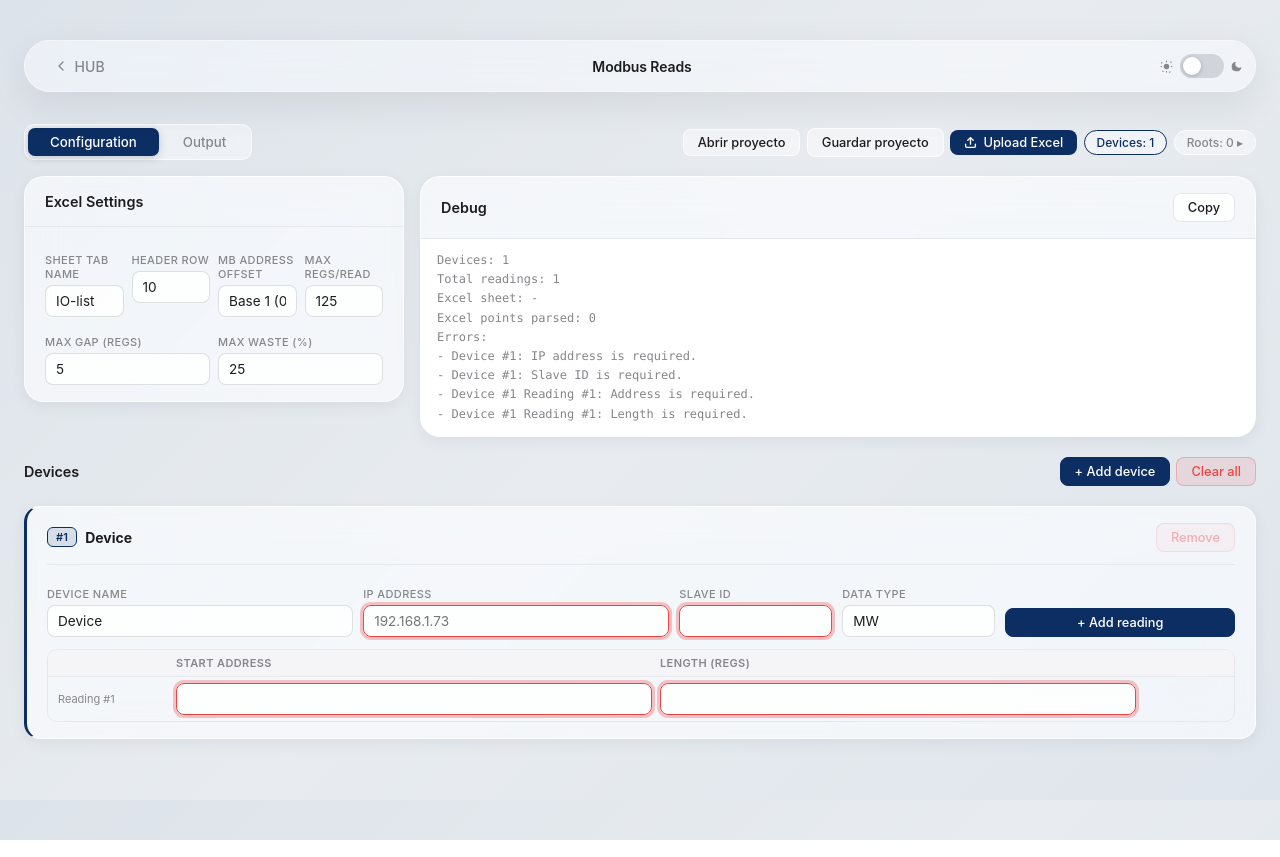
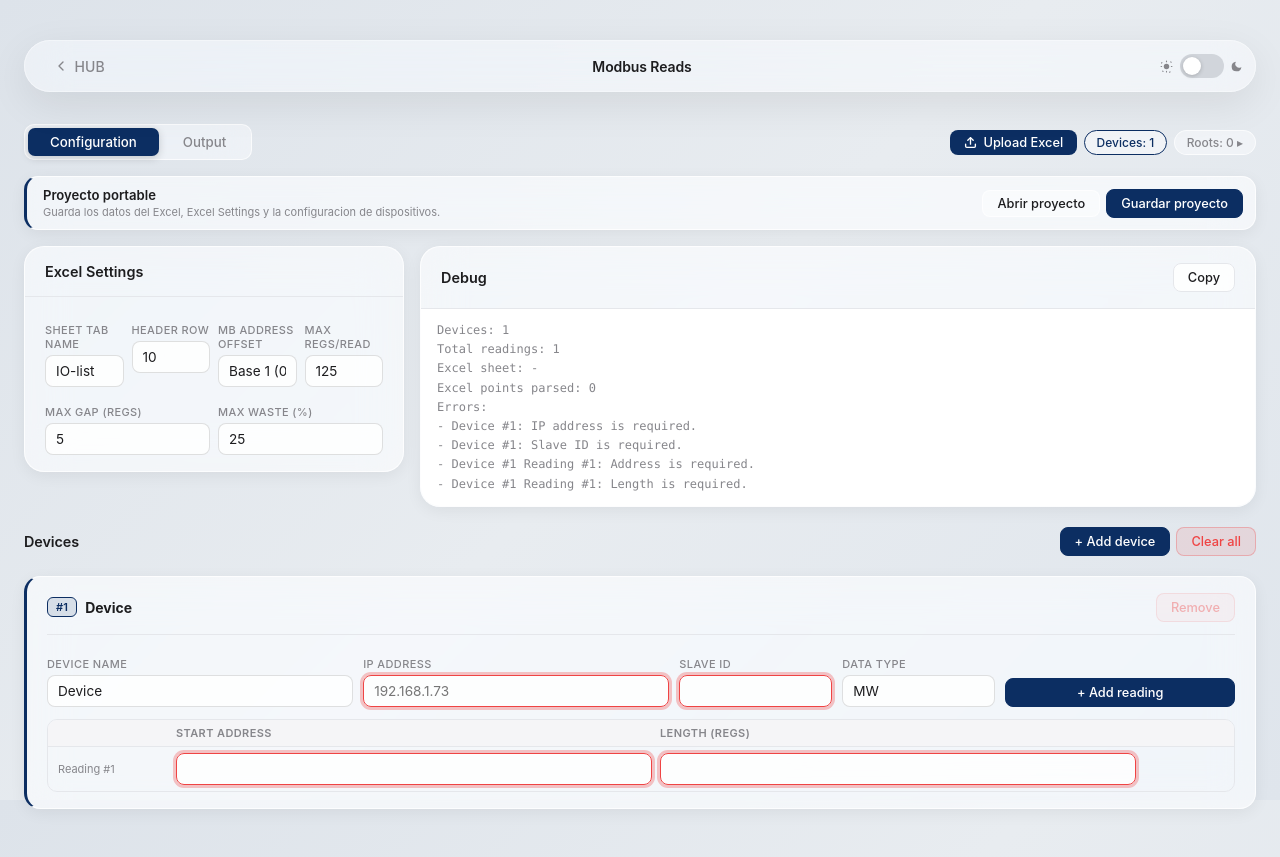
Before and after one commit to AdanBaltic/Hub-Tools, a plain HTML site: page tools/ModbusReads/index.html in a window 1280 px wide. Drawn offline with nearby package versions, Linux system fonts and the light colour scheme.

Commit message:
Add files via upload

```diff
--- a/tools/ModbusReads/css/modbus.css
+++ b/tools/ModbusReads/css/modbus.css
@@ -337,6 +337,45 @@ input:checked + .slider:before { transform: translateX(20px); }
     border-radius: 12px;
 }
 
+.project-bar {
+    display: flex;
+    align-items: center;
+    justify-content: space-between;
+    gap: 1rem;
+    padding: 10px 12px 10px 16px;
+    background: var(--card-bg);
+    backdrop-filter: var(--glass-blur);
+    -webkit-backdrop-filter: var(--glass-blur);
+    border: 1px solid var(--card-border);
+    border-left: 3px solid var(--accent-color);
+    border-radius: 14px;
+    box-shadow: var(--card-shadow);
+}
+
+.project-bar-copy {
+    display: flex;
+    flex-direction: column;
+    gap: 2px;
+}
+
+.project-bar-title {
+    color: var(--text-main);
+    font-size: 0.82rem;
+    font-weight: 600;
+}
+
+.project-bar-description {
+    color: var(--text-muted);
+    font-size: 11px;
+}
+
+.project-bar-actions {
+    display: flex;
+    align-items: center;
+    gap: 6px;
+    flex-shrink: 0;
+}
+
 /* ══════════════════════════════════════════════════════════════════════
    PANEL (glass card)
    ══════════════════════════════════════════════════════════════════════ */
@@ -473,16 +512,21 @@ input:checked + .slider:before { transform: translateX(20px); }
     transition: background-color 0.15s, border-color 0.15s, color 0.15s;
 }
 
-.project-file-label:hover,
-.project-save-btn:hover {
+.project-file-label:hover {
     background: var(--accent-color-hover);
     border-color: var(--accent-color);
     color: var(--accent-color);
 }
 
 .project-save-btn {
-    background: var(--glass-bg);
-    border-color: var(--glass-border);
+    min-width: 126px;
+}
+
+.project-save-btn:hover {
+    background: var(--accent-color);
+    border-color: var(--accent-color);
+    color: #ffffff;
+    filter: brightness(1.1);
 }
 
 /* ══════════════════════════════════════════════════════════════════════
@@ -841,5 +885,7 @@ input:checked + .slider:before { transform: translateX(20px); }
     .grid-5 > :last-child { grid-column: auto; }
     .tab-bar { flex-direction: column; align-items: flex-start; }
     .tab-meta { width: 100%; }
+    .project-bar { align-items: stretch; flex-direction: column; }
+    .project-bar-actions { width: 100%; }
     .project-file-label, .project-save-btn, .file-input-label { flex: 1; }
 }
--- a/tools/ModbusReads/index.html
+++ b/tools/ModbusReads/index.html
@@ -62,11 +62,6 @@
         </button>
       </div>
       <div class="tab-meta">
-        <label class="project-file-label">
-          Abrir proyecto
-          <input type="file" @change="onProjectFile" accept=".hubproject" style="display:none" />
-        </label>
-        <button class="btn project-save-btn" @click="saveProject">Guardar proyecto</button>
         <label class="file-input-label">
           <svg width="13" height="13" viewBox="0 0 24 24" fill="none" stroke="currentColor" stroke-width="2.5" stroke-linecap="round" stroke-linejoin="round"><path d="M21 15v4a2 2 0 0 1-2 2H5a2 2 0 0 1-2-2v-4"/><polyline points="17 8 12 3 7 8"/><line x1="12" y1="3" x2="12" y2="15"/></svg>
           Upload Excel
@@ -80,6 +75,20 @@
         <span class="meta-pill meta-pill-clickable" @click="showRoots = !showRoots">
           Roots: {{ rootsCount }}&nbsp;{{ showRoots ? '▾' : '▸' }}
         </span>
+      </div>
+    </div>
+
+    <div class="project-bar">
+      <div class="project-bar-copy">
+        <span class="project-bar-title">Proyecto portable</span>
+        <span class="project-bar-description">Guarda los datos del Excel, Excel Settings y la configuracion de dispositivos.</span>
+      </div>
+      <div class="project-bar-actions">
+        <label class="project-file-label">
+          Abrir proyecto
+          <input type="file" @change="onProjectFile" accept=".hubproject" style="display:none" />
+        </label>
+        <button class="btn btn-primary project-save-btn" @click="saveProject">Guardar proyecto</button>
       </div>
     </div>
 
```
